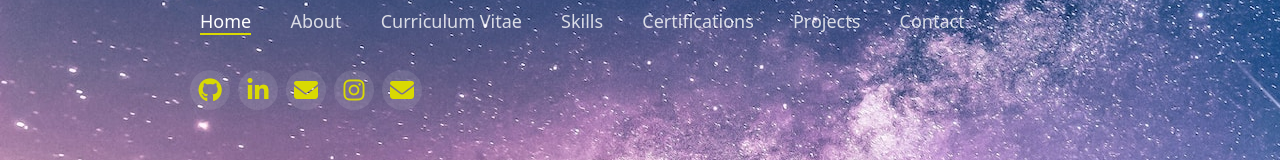
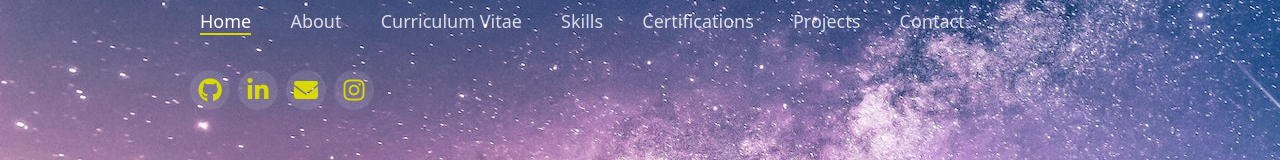
Before and after one commit to TefannYoung/My-Website-Portfolio, a website: page index.html in a window 1280 px wide. Shown: the part 345-505 px from the top of the page. Drawn offline with nearby package versions, Linux system fonts and the light colour scheme.

Commit message:
delete email

```diff
--- a/index.html
+++ b/index.html
@@ -38,9 +38,6 @@
             <i class="fa fa-envelope"></i>
         <a href="https://www.instagram.com/tefannyyoung/">
             <i class="fa fa-instagram"></i>
-        </a>
-        <a href="mailto:tefannyoung@gmail.com">
-            <i class="fa fa-envelope"></i>
         </a>
     </div>
    </section>
```
